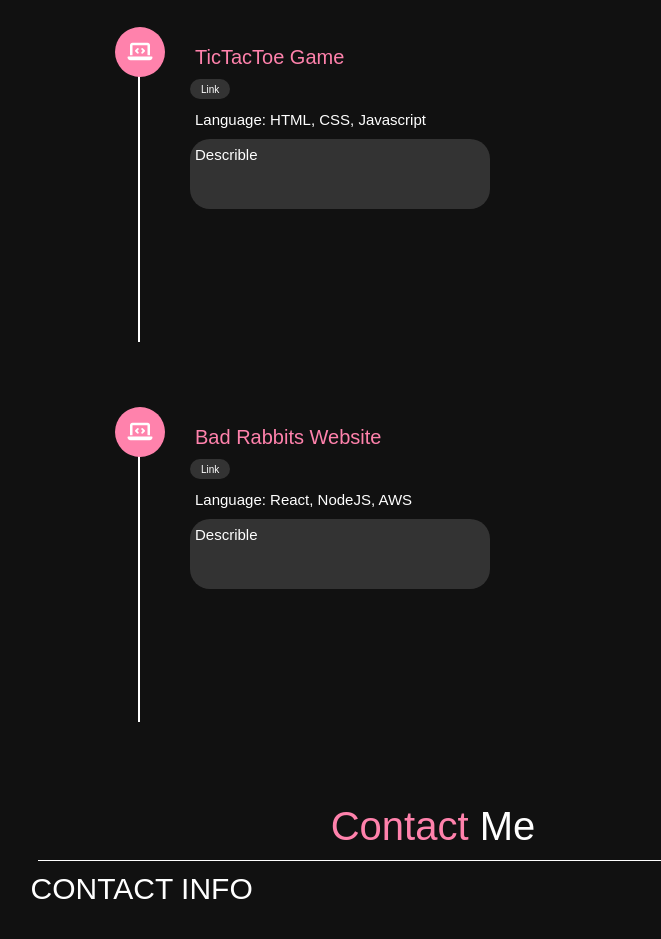
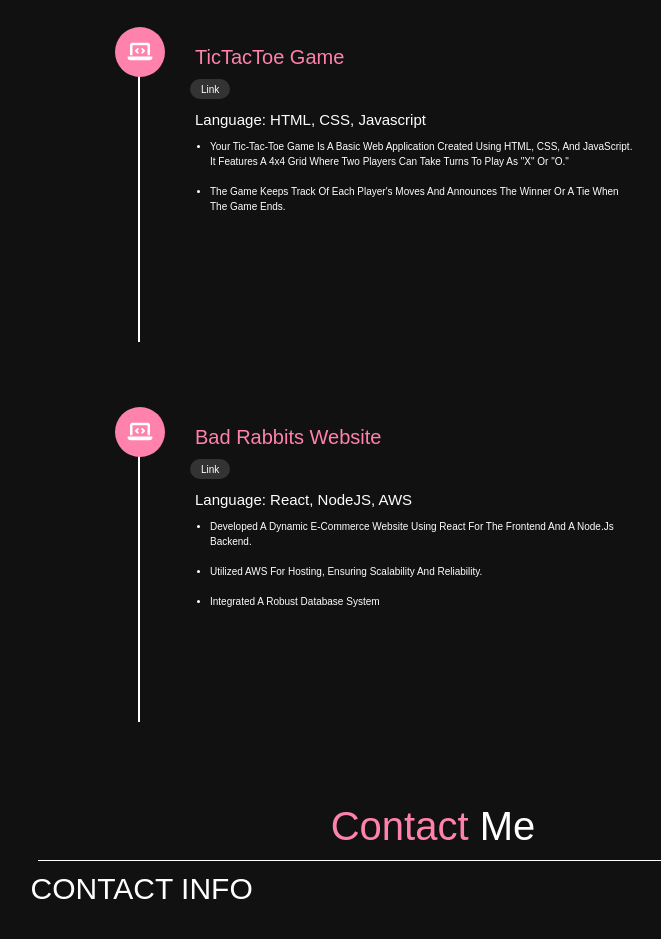
Before and after one commit to sophieLe256/My_portfolio, a plain HTML site: page index.html in a window 1280 px wide. Shown: the part 3520-4459 px from the top of the page, without its empty margins (382-1043 px from the left). Drawn offline with nearby package versions, Linux system fonts and the light colour scheme.

Commit message:
update project section

```diff
--- a/index.html
+++ b/index.html
@@ -233,10 +233,14 @@
                     <i class="fa-solid fa-laptop-code"></i>
                     <span>TicTacToe Game</span>
                     <div class="box-link">
-                        <a href="https://sophiele256.github.io/My_portfolio/" class="box-link">Link</a>
+                        <a href="https://sophiele256.github.io/Tictactoe_game/tictactoe.html" class="box-link">Link</a>
                     </div>
                     <h6>Language: HTML, CSS, Javascript</h6>
-                    <p>Describle</p>
+                    <ul>
+                        <li>Your Tic-Tac-Toe game is a basic web application created using HTML, CSS, and JavaScript. It features a 4x4 grid where two players can take turns to play as "X" or "O." </li>
+                        <br>
+                        <li>The game keeps track of each player's moves and announces the winner or a tie when the game ends. </li>
+                    </ul>
                 </div>
 
                 <div class="box">
@@ -246,7 +250,13 @@
                         <a href="https://sophiele256.github.io/My_portfolio/" class="box-link">Link</a>
                     </div>
                     <h6>Language: React, NodeJS, AWS</h6>
-                    <p>Describle</p>
+                    <ul>
+                        <li>Developed a dynamic e-commerce website using React for the frontend and a Node.js backend.</li>
+                        <br>
+                        <li>Utilized AWS for hosting, ensuring scalability and reliability.</li>
+                        <br>
+                        <li>Integrated a robust database system</li>
+                    </ul>
                 </div>
 
             </div>
```
